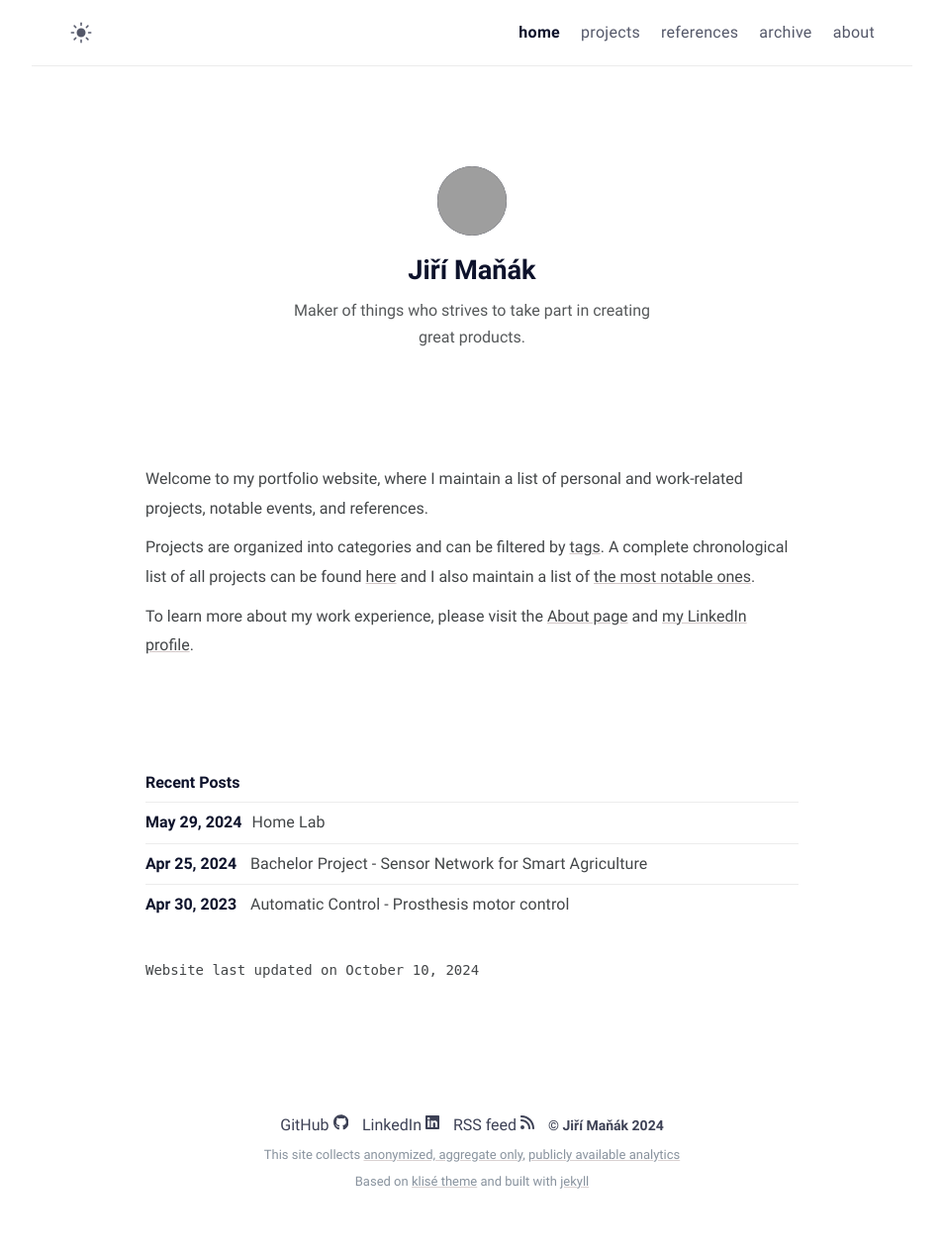
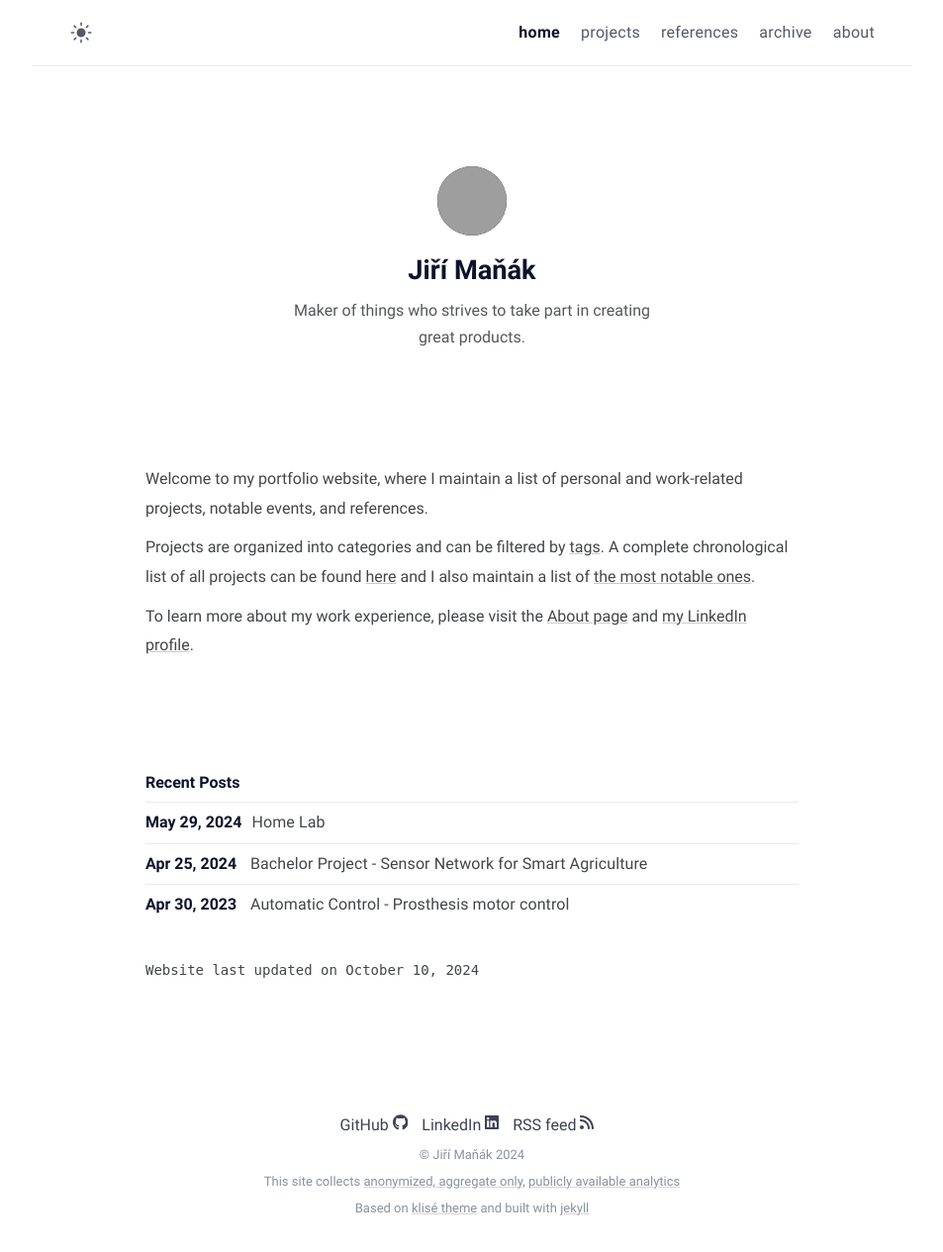
Before and after one commit to manakjiri/personal-website, a Jekyll site: the page built from _pages/index.md, in a window 1280 px wide. Shown: the whole page at 99% size, without its empty margins (163-1116 px from the left). Built offline with Jekyll 4.4.1, drawn with Linux system fonts in a browser that asks for light colours; some web fonts are replaced; before the commit the page ends 1238 px from its top, so only the background shows below that; grey boxes are pictures that could not be loaded.

Commit message:
Update footer.html

```diff
--- a/_includes/footer.html
+++ b/_includes/footer.html
@@ -6,7 +6,7 @@
 
   <a class="footer_item" href="/feed.xml" target="_blank">RSS feed <svg xmlns="http://www.w3.org/2000/svg" height="1em" viewBox="0 0 448 512"><!--! Font Awesome Free 6.4.2 by @fontawesome - https://fontawesome.com License - https://fontawesome.com/license (Commercial License) Copyright 2023 Fonticons, Inc. --><path fill="currentColor" d="M0 64C0 46.3 14.3 32 32 32c229.8 0 416 186.2 416 416c0 17.7-14.3 32-32 32s-32-14.3-32-32C384 253.6 226.4 96 32 96C14.3 96 0 81.7 0 64zM0 416a64 64 0 1 1 128 0A64 64 0 1 1 0 416zM32 160c159.1 0 288 128.9 288 288c0 17.7-14.3 32-32 32s-32-14.3-32-32c0-123.7-100.3-224-224-224c-17.7 0-32-14.3-32-32s14.3-32 32-32z"/></svg></a>
 
-  <span class="footer_item">&copy;&nbsp;{{ site.author.name }}&nbsp;{{ site.time | date: "%Y" }}</span>
+  <span class="footer_copyright">&copy;&nbsp;{{ site.author.name }}&nbsp;{{ site.time | date: "%Y" }}</span>
   <span class="footer_copyright">
     This site collects <a href="https://plausible.io/privacy-focused-web-analytics" target="_blank">anonymized, aggregate only</a>, <a href="https://plausible.manakjiri.cz/manakjiri.cz">publicly available analytics</a>
   </span>
```
